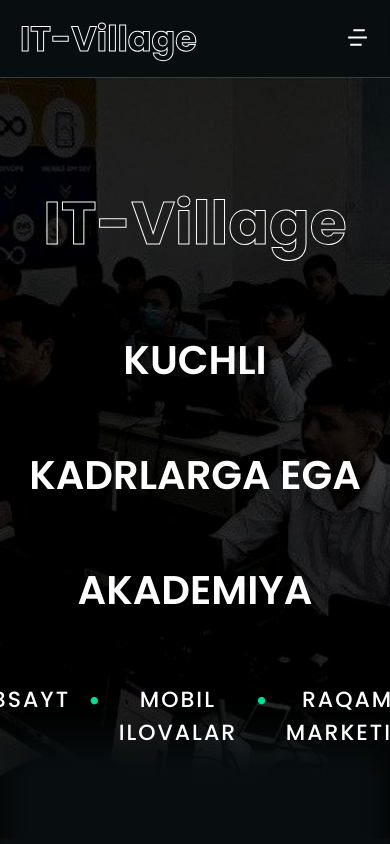
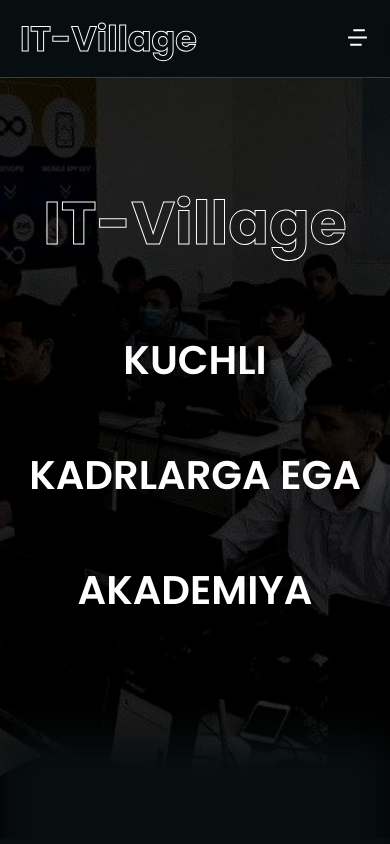
Before and after one commit to Jahongir7/itvillage-shablon, a Next.js app: page / in a window 390 px wide. Shown: the top 844 px of the page. Built offline with nearby package versions, Linux system fonts and the light colour scheme.

Commit message:
main page responsive complated

```diff
--- /dev/null
+++ b/components/screenSize.js
@@ -0,0 +1,33 @@
+import { useState, useEffect } from "react";
+
+// Hook
+export function useWindowSize() {
+  // Initialize state with undefined width/height so server and client renders match
+  // Learn more here: https://joshwcomeau.com/react/the-perils-of-rehydration/
+  const [windowSize, setWindowSize] = useState({
+    width: undefined,
+    height: undefined,
+  });
+
+  useEffect(() => {
+    // only execute all the code below in client side
+    // Handler to call on window resize
+    function handleResize() {
+      // Set window width/height to state
+      setWindowSize({
+        width: window.innerWidth,
+        height: window.innerHeight,
+      });
+    }
+
+    // Add event listener
+    window.addEventListener("resize", handleResize);
+
+    // Call handler right away so state gets updated with initial window size
+    handleResize();
+
+    // Remove event listener on cleanup
+    return () => window.removeEventListener("resize", handleResize);
+  }, []); // Empty array ensures that effect is only run on mount
+  return windowSize;
+}
--- a/sections/Hero.js
+++ b/sections/Hero.js
@@ -4,21 +4,26 @@
 import ShowCase from "@/components/ShowCase";
 import Testimonial from "@/components/Testimonial";
 import { Title, TitleLogo, TitleSm } from "@/components/common/Title";
+import { useWindowSize } from "@/components/screenSize";
 import React from "react";
 
 const Hero = () => {
+  const size = useWindowSize();
   return (
     <>
       <section className="hero">
         <div className="container">
           <TitleLogo title="IT-Village" caption="" className="logobg" />
           <div className="hero-title">KUCHLI KADRLARGA EGA AKADEMIYA</div>
-
-          <div className="sub-heading">
-            <TitleSm title="VEBSAYT" /> <span>.</span>
-            <TitleSm title="MOBIL ILOVALAR" /> <span>.</span>
-            <TitleSm title="RAQAMLI MARKETING" />
-          </div>
+          {size.width && size.width > 660 ? (
+            <div className="sub-heading">
+              <TitleSm title="VEBSAYT" /> <span>.</span>
+              <TitleSm title="MOBIL ILOVALAR" /> <span>.</span>
+              <TitleSm title="SMM" />
+            </div>
+          ) : (
+            ""
+          )}
         </div>
       </section>
       <section className="hero-sec">
```
